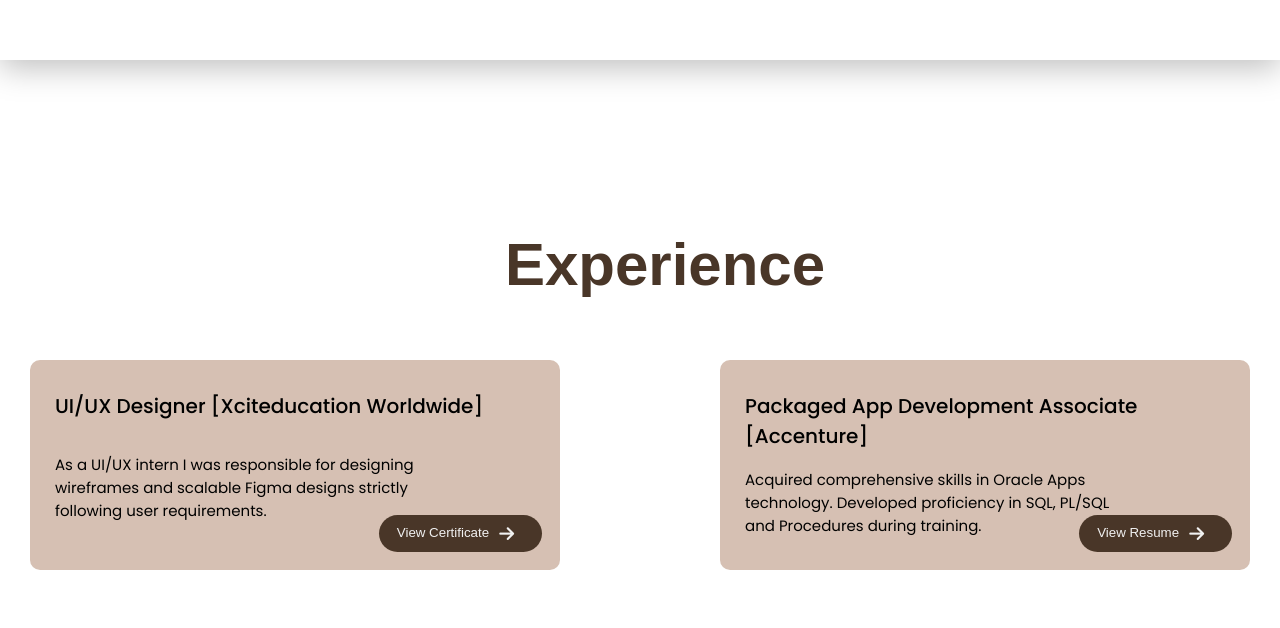
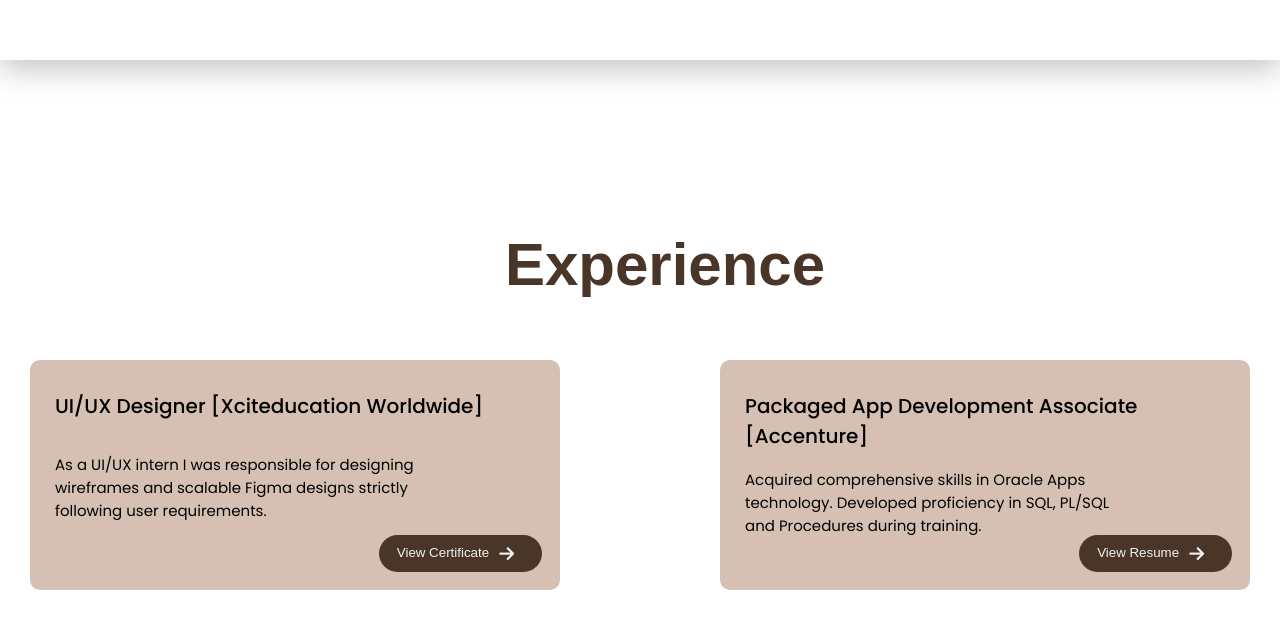
Before and after one commit to anushka-nagu/anushka-nagu.github.io, a plain HTML site: page index.html in a window 1280 px wide. Shown: the part 2112-2740 px from the top of the page. Drawn offline with Linux system fonts and the light colour scheme; a web font is replaced by a local one.

Commit message:
height changed

```diff
--- a/website.css
+++ b/website.css
@@ -114,7 +114,7 @@ nav ul{
     border-radius: 10px;
     text-align: left;
     width:500px;
-    height:180px;
+    height:200px;
     padding:15px;
     margin:0 20px;
     display: flex;
@@ -127,7 +127,7 @@ nav ul{
     border-radius: 10px;
     text-align: left;
     width:500px;
-    height:180px;
+    height:200px;
     padding:15px;
     margin:0 20px;
     position: relative;
```
